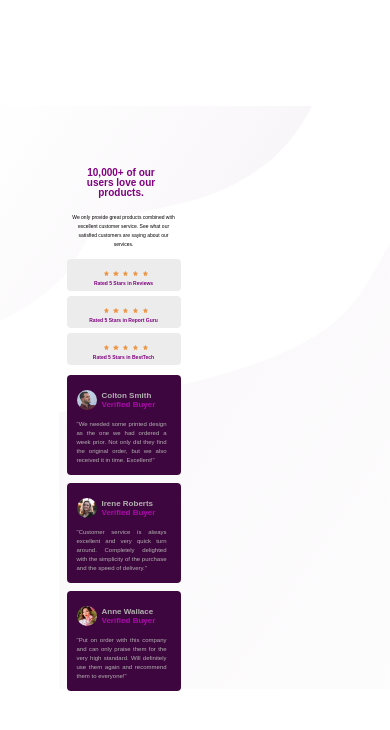
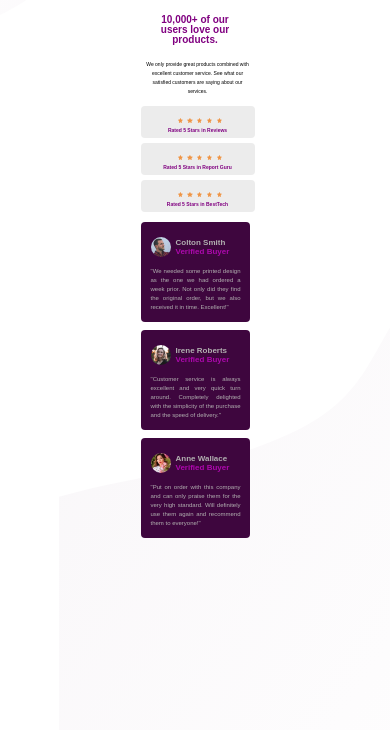
Before and after one commit to Olawalefaruk/social-proof, a plain HTML site: page index.html in a window 390 px wide. Drawn offline with Linux system fonts and the light colour scheme.

Commit message:
background correction

```diff
--- a/style.css
+++ b/style.css
@@ -158,12 +158,21 @@ span {
   color: rgb(172, 9, 172);
 }
 
-@media (orientation: portrait) {
+@media (max-width: 481px) {
   body {
     background: url(./bg-pattern-top-mobile.svg), url(./bg-pattern-bottom-mobile.svg);
-    background-position: right 20vw bottom 60vh, left 15vw top 22vh;
+    background-position: right 20vw bottom 60vh, left 15vw top 32vh;
     background-repeat: no-repeat, no-repeat;
     background-color: white;
+
+  }
+
+  .background {
+    width: 100%;
+    min-height: 50vh;
+    display: flex;
+    align-items: center;
+    justify-content: center;
   }
 
   h1 {
@@ -187,6 +196,9 @@ span {
   .top-div {
     position: static;
     margin-bottom: 10px;
+    display: block;
+    max-width: 130px;
+    margin-right: 0;
   }
   h2 {
     font-size: 5px;
@@ -243,9 +255,10 @@ span {
   }
 
   .combine {
-   width: 70%;
+    max-width: 130px;
    justify-content: center;
    align-items: center;
+   display: block;
   }
 
   .reviews-1 {
```
